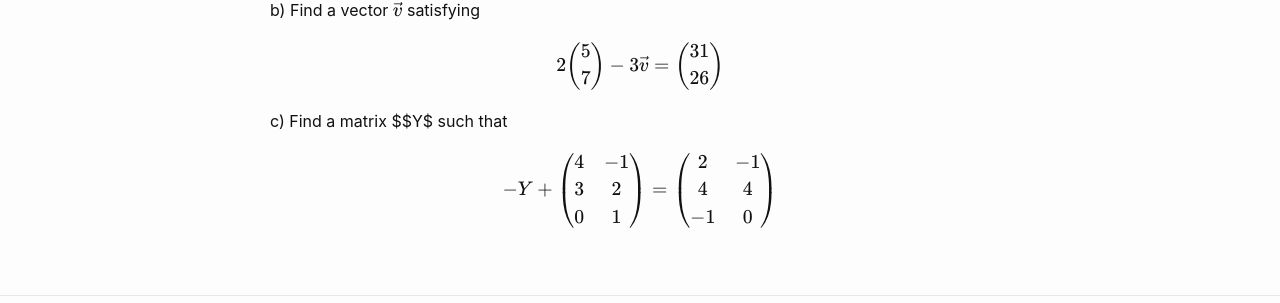
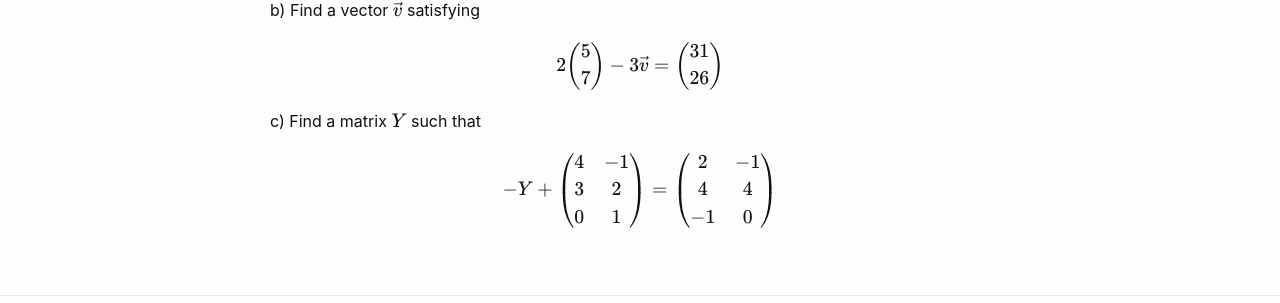
Before and after one commit to wcasper/math107spring2021, a Jekyll site: the page built from exams/practice-exam1/problem7.md, in a window 1280 px wide. Shown: the part 376-679 px from the top of the page. Built offline with Jekyll 4.4.1, drawn with Linux system fonts in a browser that asks for light colours.

Commit message:
fixed typo

```diff
--- a/exams/practice-exam1/problem7.md
+++ b/exams/practice-exam1/problem7.md
@@ -14,6 +14,6 @@ b) Find a vector $$\vec v$$ satisfying
 
 $$2\binom{5}{7} -3\vec v = \binom{31}{26}$$
 
-c) Find a matrix $$Y$ such that
+c) Find a matrix $$Y$$ such that
 
 $$-Y + \left(\begin{array}{cc}4&-1\\3&2\\0&1\end{array}\right) = \left(\begin{array}{cc}2 & -1\\4 & 4\\ -1 & 0\end{array}\right)$$
```
